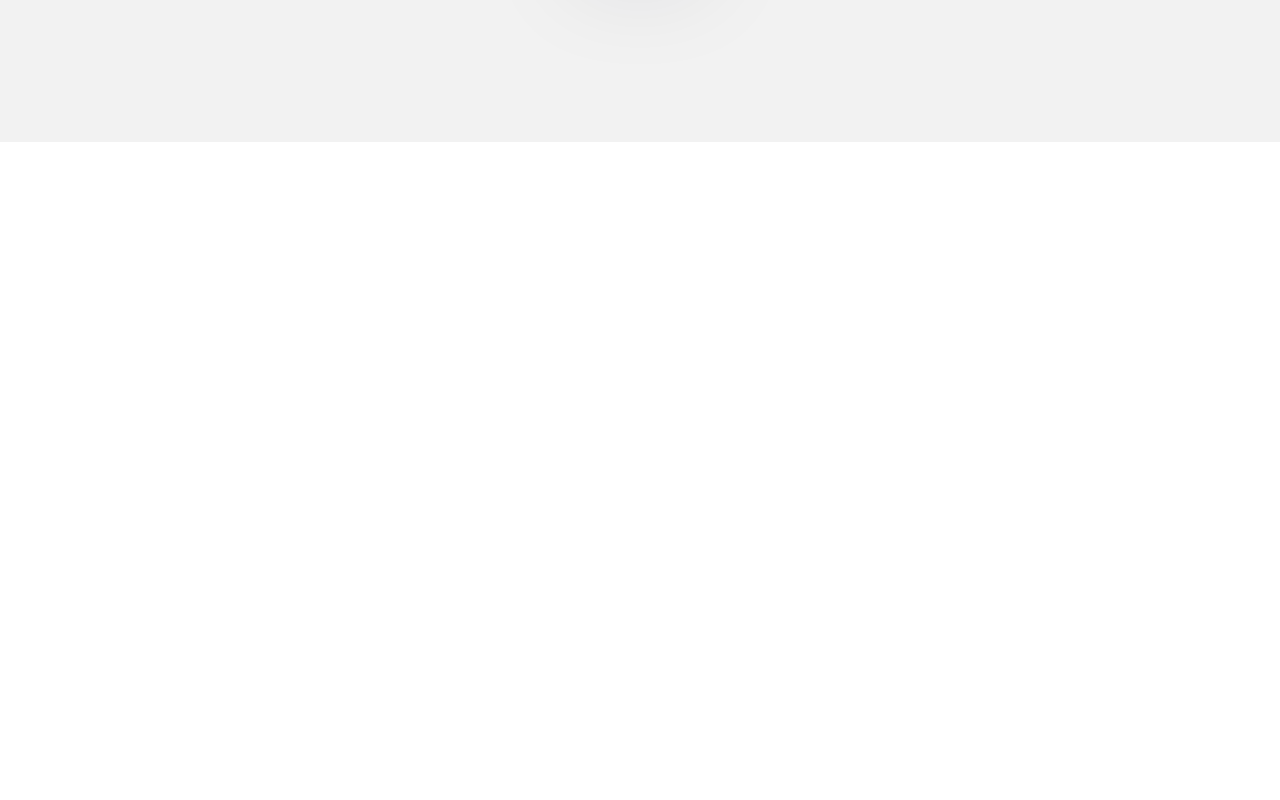
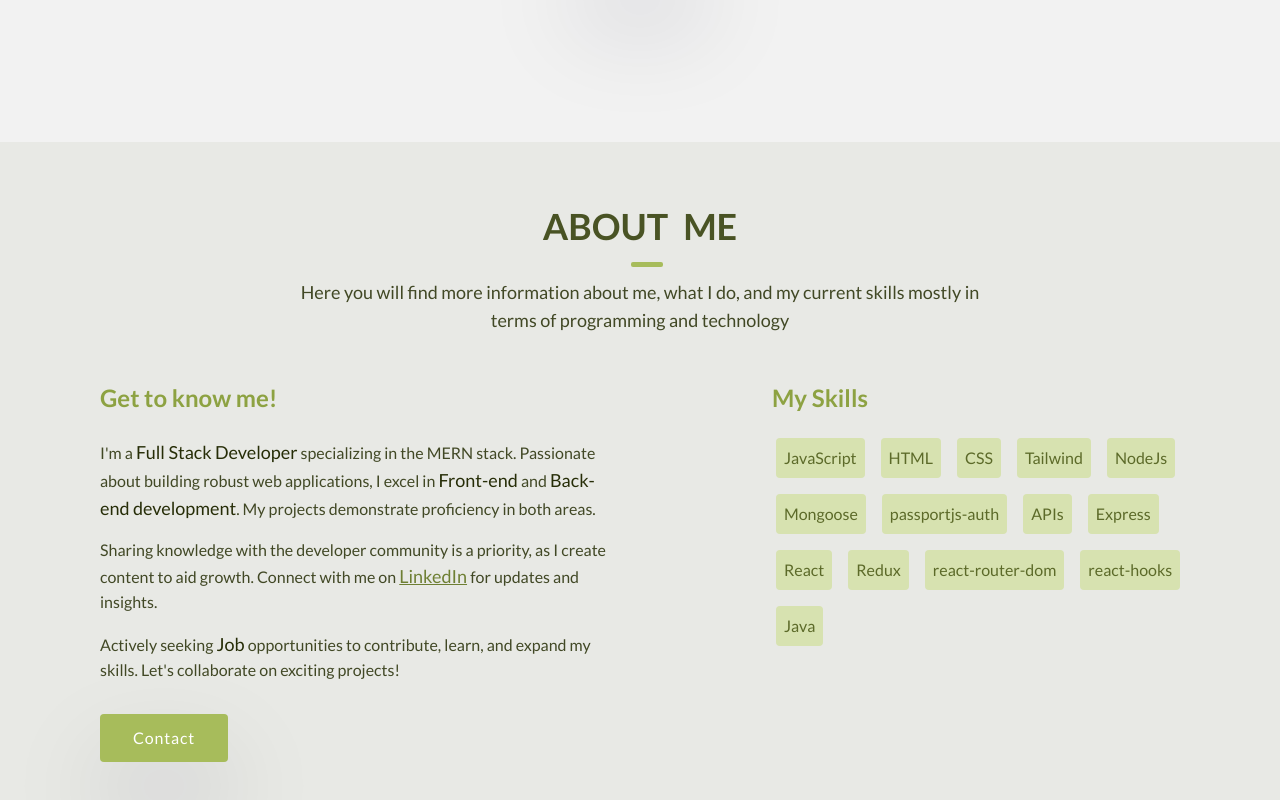
Before and after one commit to Sagarmikeylevi/SagarMikeyLevi-Portfolio, a React (Vite) app: page / in a window 1280 px wide. Shown: the part 658-1458 px from the top of the page. Before the commit the page ends 800 px from the top, so only its background shows below. Built offline with nearby package versions, Linux system fonts and the light colour scheme.

Commit message:
completed the about me page

```diff
--- /dev/null
+++ b/src/components/About.jsx
@@ -0,0 +1,81 @@
+const About = () => {
+    const skillsSyles = "bg-[#d7e2b0] p-2 rounded text-[#5c6a29] font-medium";
+  return (
+    <div className="h-[190vh] w-full bg-[#e8e9e5] sm:h-[170vh] md:h-[160vh] lg:h-[130vh] xl:h-[120vh]">
+      <div className="pt-16 w-full flex flex-col items-center justify-center">
+        <h1 className="text-3xl font-semibold text-[#495324] relative md:text-4xl">
+          ABOUT <span className="ml-2 inline-block ">ME</span>
+          <span className="absolute  top-12 left-[4.5rem] rounded-sm w-8 h-[5px] bg-[#A7BC5B] md:left-[5.5rem] md:top-14"></span>
+        </h1>
+        <p className="text-center text-base text-[#414825] p-8 md:w-3/5 md:text-lg">
+          Here you will find more information about me, what I do, and my
+          current skills mostly in terms of programming and technology
+        </p>
+      </div>
+
+      <div className="mt-4 flex flex-col md:flex-row md:justify-center">
+        <div className="flex flex-col ml-8 md:w-1/2 lg:w-3/6">
+          <h1 className="mb-6 text-2xl font-semibold text-[#8DA242]">
+            Get to know me!
+          </h1>
+          <div className="text-[#414825] w-4/5">
+            <p className="mb-4">
+              I'm a{" "}
+              <span className="text-lg text-[#262d07] font-medium">
+                Full Stack Developer
+              </span>{" "}
+              specializing in the MERN stack. Passionate about building robust
+              web applications, I excel in{" "}
+              <span className="text-lg text-[#262d07] font-medium">
+                Front-end
+              </span>{" "}
+              and{" "}
+              <span className="text-lg text-[#262d07] font-medium">
+                Back-end development
+              </span>
+              . My projects demonstrate proficiency in both areas.
+            </p>
+            <p className="mb-4">
+              Sharing knowledge with the developer community is a priority, as I
+              create content to aid growth. Connect with me on{" "}
+              <span className="text-lg text-[#6e7f33] underline">LinkedIn</span>{" "}
+              for updates and insights.
+            </p>
+            <p>
+              Actively seeking{" "}
+              <span className="text-lg text-[#262d07] font-medium">Job</span>{" "}
+              opportunities to contribute, learn, and expand my skills. Let's
+              collaborate on exciting projects!
+            </p>
+            <div className="mt-8 text-center w-32 h-12 bg-[#A7BC5B] flex justify-center items-center rounded text-white font-medium tracking-wider cursor-pointer shadow-lg hover:shadow-3xl hover:bg-[#00cc66] transition duration-300 ease-in-out">
+              Contact
+            </div>
+          </div>
+        </div>
+        <div className="flex flex-col ml-8  md:mt-[-3rem]">
+          <h1 className="mt-12 mb-6 text-2xl font-semibold text-[#8DA242]">
+            My Skills
+          </h1>
+          <div className="ml-[-0.5rem] flex flex-row w-[28rem] flex-wrap md:w-[24rem] lg:w-[28rem]">
+            <p className={`${skillsSyles} ml-3`}>JavaScript</p>
+            <p className={`${skillsSyles} ml-4`}>HTML</p>
+            <p className={`${skillsSyles} ml-4`}>CSS</p>
+            <p className={`${skillsSyles} ml-4`}>Tailwind</p>
+            <p className={`${skillsSyles} ml-4 md:mt-4 lg:mt-0`}>NodeJs</p>
+            <p className={`${skillsSyles} mt-4  ml-3`}>Mongoose</p>
+            <p className={`${skillsSyles} ml-4 mt-4`}>passportjs-auth</p>
+            <p className={`${skillsSyles} ml-4 mt-4`}>APIs</p>
+            <p className={`${skillsSyles} ml-4 mt-4`}>Express</p>
+            <p className={`${skillsSyles} ml-3 mt-4`}>React</p>
+            <p className={`${skillsSyles} ml-4 mt-4`}>Redux</p>
+            <p className={`${skillsSyles} ml-4 mt-4`}>react-router-dom</p>
+            <p className={`${skillsSyles} ml-4 mt-4`}>react-hooks</p>
+            <p className={`${skillsSyles} mt-4 ml-3`}>Java</p>
+          </div>
+        </div>
+      </div>
+    </div>
+  );
+};
+
+export default About;
--- a/src/components/Home.jsx
+++ b/src/components/Home.jsx
@@ -1,9 +1,9 @@
 const Home = () => {
     const socialLogoStyles =
-      "h-12 w-12 flex items-center justify-center hover:bg-[#b3ffd9] cursor-pointer";
+      "h-12 w-12 flex items-center justify-center hover:bg-[#b3ffd9] cursor-pointer transition duration-300 ease-in-out";
   return (
-    <div className="h-[90vh] w-full flex flex-col items-center justify-center bg-[#f2f2f2]">
-      <h1 className="text-2xl font-extrabold  tracking-wider md:text-3xl lg:text-4xl text-[#8DA242]">
+    <div className="h-screen w-full flex flex-col items-center justify-center bg-[#f2f2f2]">
+      <h1 className="text-2xl font-extrabold  tracking-wider md:text-3xl lg:text-4xl text-[#8DA242] mt-44">
         HEY I'M{" "}
         <span className="text-4xl ml-2 md:text-5xl lg:text-6xl">SAGAR DAS</span>
       </h1>
@@ -14,11 +14,11 @@ const Home = () => {
         of innovation and create exceptional projects together!
       </p>
 
-      <div className="text-center w-32 h-12 bg-[#A7BC5B] flex justify-center items-center rounded text-white font-medium tracking-wider cursor-pointer shadow-lg hover:shadow-3xl hover:bg-[#00cc66]">
+      <div className="text-center w-32 h-12 bg-[#A7BC5B] flex justify-center items-center rounded text-white font-medium tracking-wider cursor-pointer shadow-lg hover:shadow-3xl hover:bg-[#00cc66] transition duration-300 ease-in-out">
         PROJECTS
       </div>
 
-      <ul className="hidden md:absolute md:left-0 md:top-60 md:h-52 md:w-12 bg-white md:flex md:flex-col md:justify-evenly md:items-center">
+      <ul className="hidden md:absolute md:left-0 md:top-60 md:h-52 md:w-12 bg-white md:flex md:flex-col md:justify-evenly md:items-center z-40">
         <li className={socialLogoStyles}>
           <img
             src="https://cdn-icons-png.flaticon.com/128/3536/3536569.png"
--- a/src/components/Navbar.jsx
+++ b/src/components/Navbar.jsx
@@ -5,17 +5,17 @@ const Navbar = () => {
   const [showNavItems, setShowNavItems] = useState(false);
   const listStyles = "h-20 w-full flex items-center justify-end";
   const navItemStyles =
-    "mr-8 first-letter:transition-colors duration-300 ease-in-out hover:text-[#A7BC5B]";
+    "mr-8 first-letter:transition-colors duration-300 ease-in-out hover:text-[#00cc66]";
 
   return (
-    <nav className="h-20 w-full flex flex-row justify-between items-center text-[#505b27] bg-[#ffffff] shadow-md md:justify-evenly lg:justify-around">
+    <nav className="fixed h-20 w-full flex flex-row justify-between items-center text-[#505b27] bg-[#ffffff] shadow-md md:justify-evenly lg:justify-around z-50">
       <div className="h-auto w-auto flex flex-row items-center cursor-pointer">
         <img
           src={logoImg}
           alt="Logo"
           className="h-12 w-12 rounded-full ml-4 mr-2 lg:ml-[-4rem]"
         />
-        <span className="text-lg font-semibold transition-colors duration-300 ease-in-out hover:text-[#A7BC5B] tracking-wide">
+        <span className="text-lg font-semibold transition-colors duration-300 ease-in-out hover:text-[#00cc66] tracking-wide">
           Sagar Das
         </span>
       </div>
--- a/src/components/Portfolio.jsx
+++ b/src/components/Portfolio.jsx
@@ -1,16 +1,13 @@
-import { RouterProvider, createBrowserRouter } from "react-router-dom";
-import RootLayout from "../pages/Root";
-import HomePage from "../pages/Home";
+import About from "./About";
+import Home from "./Home";
+import Navbar from "./Navbar";
 
-const router = createBrowserRouter([
-  {
-    path: "/",
-    element: <RootLayout />,
-    children: [{ index: true, element: <HomePage /> }],
-  },
-]);
 const Portfolio = () => {
-  return <RouterProvider router={router} />;
+  return <>
+    <Navbar />
+    <Home />
+    <About />
+  </>
 };
 
 export default Portfolio;
--- a/src/pages/Home.jsx
+++ /dev/null
@@ -1,7 +0,0 @@
-import Home from "../components/Home";
-
-const HomePage = () => {
-    return <Home />
-}
-
-export default HomePage;
--- a/src/pages/Root.jsx
+++ /dev/null
@@ -1,14 +0,0 @@
-import { Outlet } from "react-router-dom";
-import Navbar from "../components/Navbar";
-const RootLayout = () => {
-  return (
-    <>
-      <Navbar />
-      <main>
-        <Outlet />
-      </main>
-    </>
-  );
-};
-
-export default RootLayout;
```
